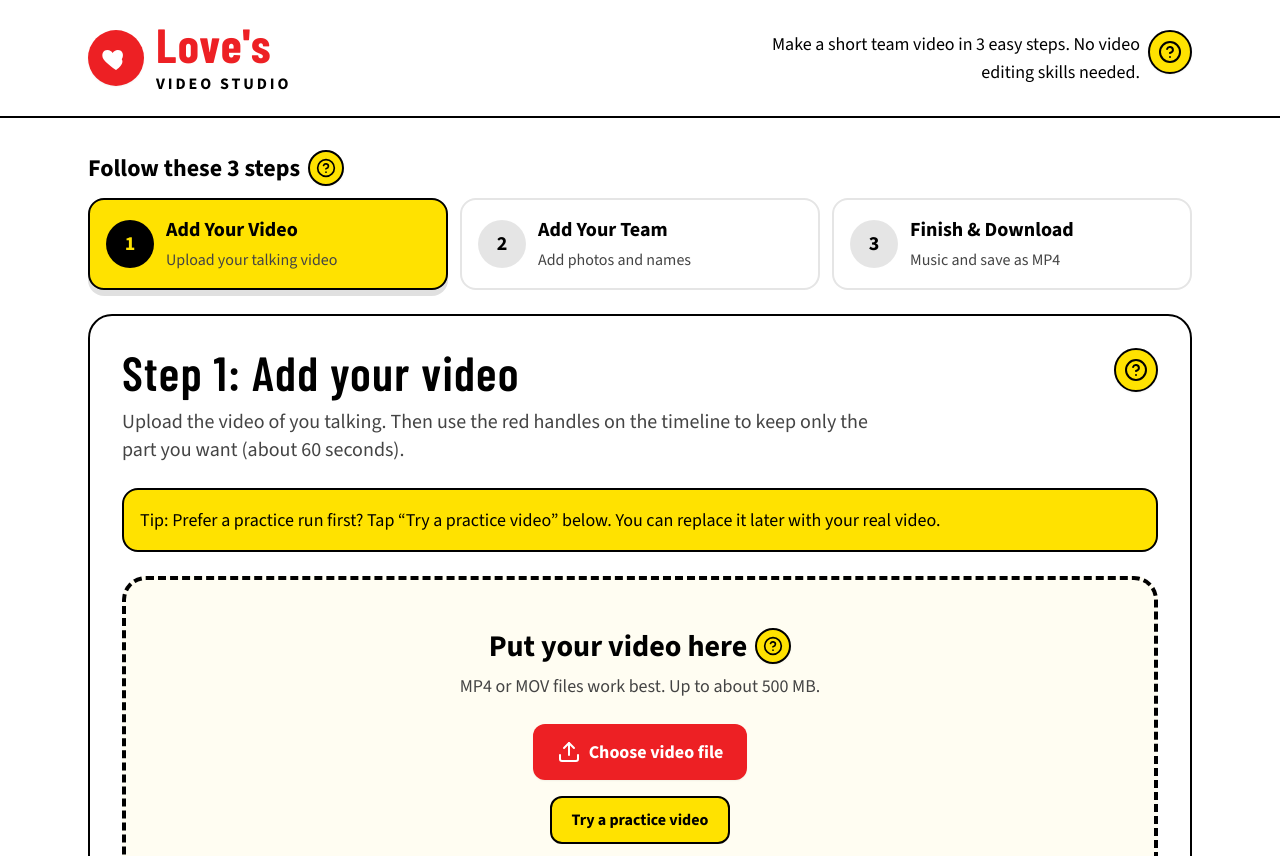
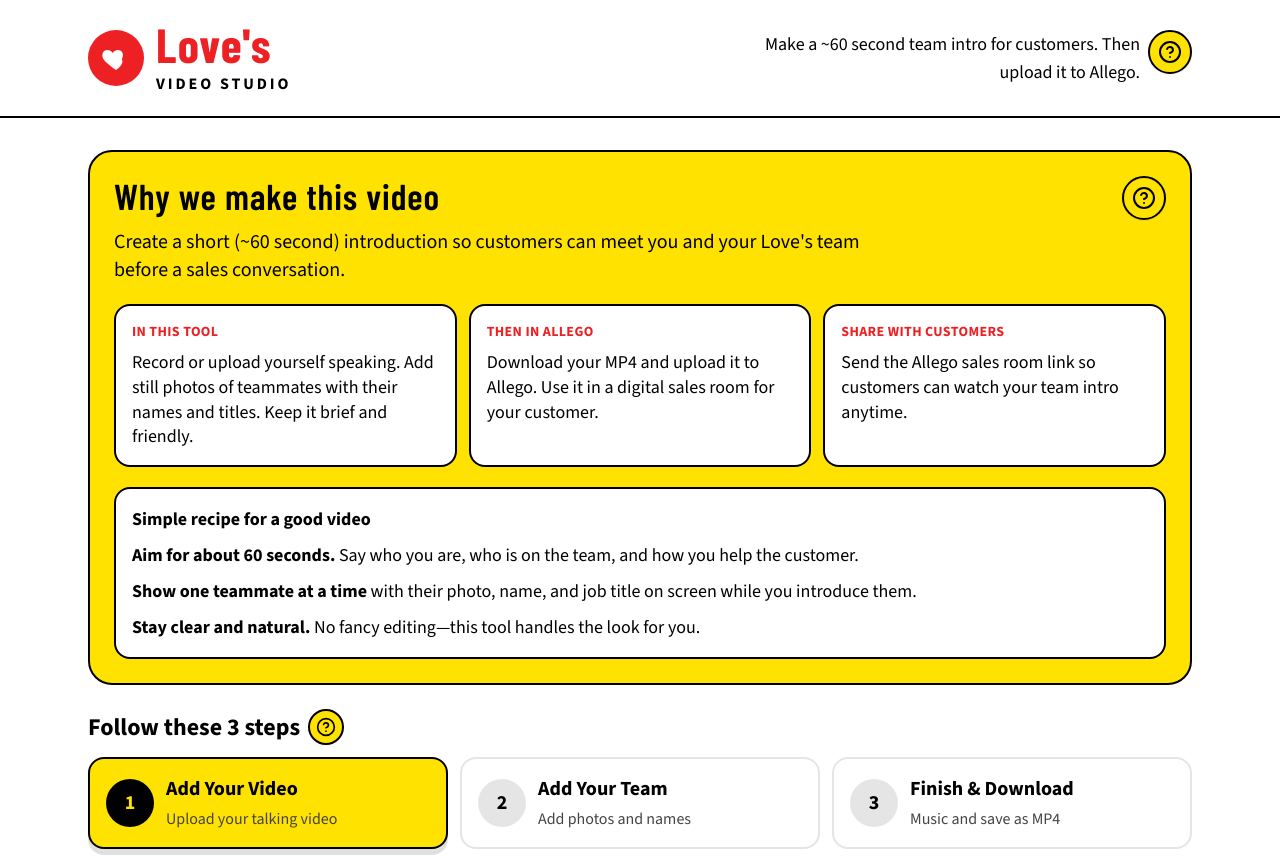
Before and after one commit to joshuawilliambell-cmd/clip-flow, a Next.js app: page / in a window 1280 px wide. Shown: the top 856 px of the page. Built offline with nearby package versions, Linux system fonts and the light colour scheme.

Commit message:
Add concise purpose guide for Allego team intro videos
Explain why employees create the ~60s intro, how PIP photos introduce
teammates, and the Allego digital sales room handoff in plain language.

Co-authored-by: joshuawilliambell <joshuawilliambell@gmail.com>

```diff
--- /dev/null
+++ b/src/components/PurposeGuide.tsx
@@ -0,0 +1,90 @@
+"use client";
+
+import { HelpTip } from "@/components/HelpTip";
+
+/**
+ * Short purpose / how-this-fits-Allego guide for Love's employees.
+ */
+export function PurposeGuide() {
+  return (
+    <section
+      aria-labelledby="purpose-heading"
+      className="mb-6 rounded-3xl border-2 border-[var(--ink)] bg-[var(--yellow)] p-5 md:p-6"
+    >
+      <div className="flex flex-wrap items-start justify-between gap-3">
+        <div className="max-w-3xl">
+          <h2
+            id="purpose-heading"
+            className="font-display text-3xl tracking-wide text-[var(--ink)] md:text-4xl"
+          >
+            Why we make this video
+          </h2>
+          <p className="mt-3 text-lg font-medium leading-relaxed text-[var(--ink)] md:text-xl">
+            Create a short (~60 second) introduction so customers can meet you
+            and your Love&apos;s team before a sales conversation.
+          </p>
+        </div>
+        <HelpTip title="Why this matters" size="lg">
+          <p>
+            Customers trust people they recognize. This short video puts faces
+            and names with your team.
+          </p>
+          <p>
+            After you finish here, you upload the video to Allego and place it
+            in a digital sales room you can share with customers.
+          </p>
+        </HelpTip>
+      </div>
+
+      <ol className="mt-5 grid gap-3 md:grid-cols-3">
+        <li className="rounded-2xl border-2 border-[var(--ink)] bg-white p-4">
+          <p className="text-sm font-bold uppercase tracking-wide text-[var(--primary)]">
+            In this tool
+          </p>
+          <p className="mt-2 text-lg font-medium leading-snug text-[var(--ink)]">
+            Record or upload yourself speaking. Add still photos of teammates
+            with their names and titles. Keep it brief and friendly.
+          </p>
+        </li>
+        <li className="rounded-2xl border-2 border-[var(--ink)] bg-white p-4">
+          <p className="text-sm font-bold uppercase tracking-wide text-[var(--primary)]">
+            Then in Allego
+          </p>
+          <p className="mt-2 text-lg font-medium leading-snug text-[var(--ink)]">
+            Download your MP4 and upload it to Allego. Use it in a digital sales
+            room for your customer.
+          </p>
+        </li>
+        <li className="rounded-2xl border-2 border-[var(--ink)] bg-white p-4">
+          <p className="text-sm font-bold uppercase tracking-wide text-[var(--primary)]">
+            Share with customers
+          </p>
+          <p className="mt-2 text-lg font-medium leading-snug text-[var(--ink)]">
+            Send the Allego sales room link so customers can watch your team
+            intro anytime.
+          </p>
+        </li>
+      </ol>
+
+      <div className="mt-5 rounded-2xl border-2 border-[var(--ink)] bg-white px-4 py-4">
+        <p className="text-base font-bold text-[var(--ink)] md:text-lg">
+          Simple recipe for a good video
+        </p>
+        <ul className="mt-2 space-y-2 text-base leading-relaxed text-[var(--ink)] md:text-lg">
+          <li>
+            <strong>Aim for about 60 seconds.</strong> Say who you are, who is
+            on the team, and how you help the customer.
+          </li>
+          <li>
+            <strong>Show one teammate at a time</strong> with their photo, name,
+            and job title on screen while you introduce them.
+          </li>
+          <li>
+            <strong>Stay clear and natural.</strong> No fancy editing—this tool
+            handles the look for you.
+          </li>
+        </ul>
+      </div>
+    </section>
+  );
+}
--- a/src/components/StudioApp.tsx
+++ b/src/components/StudioApp.tsx
@@ -3,6 +3,7 @@
 import { StudioProvider, useStudio } from "@/lib/studio-context";
 import { StepIndicator } from "@/components/StepIndicator";
 import { HelpTip } from "@/components/HelpTip";
+import { PurposeGuide } from "@/components/PurposeGuide";
 import { VideoUploadStep } from "@/components/steps/VideoUploadStep";
 import { TeamPhotosStep } from "@/components/steps/TeamPhotosStep";
 import { PreviewExportStep } from "@/components/steps/PreviewExportStep";
@@ -41,23 +42,21 @@ function StudioShell() {
 
           <div className="flex max-w-md items-start gap-2">
             <p className="text-right text-base font-medium leading-snug text-[var(--ink)] md:text-lg">
-              Make a short team video in 3 easy steps. No video editing skills
-              needed.
+              Make a ~60 second team intro for customers. Then upload it to
+              Allego.
             </p>
             <HelpTip title="What is this tool?" size="lg">
               <p>
-                This app helps you make a about 60-second introduction video for
-                customers.
+                This tool helps Love&apos;s employees make a short video that
+                introduces you and your teammates to customers.
               </p>
               <p>
-                <strong>Step 1:</strong> Add your talking video.
+                You talk on camera. Still photos of teammates appear on screen
+                with their name and title while you introduce them.
               </p>
               <p>
-                <strong>Step 2:</strong> Add photos of your team.
-              </p>
-              <p>
-                <strong>Step 3:</strong> Choose music, check the preview, then
-                export an MP4 file.
+                When you finish, download the MP4, upload it to Allego, and add
+                it to a digital sales room you can share.
               </p>
               <p>Tap any yellow ? button anytime for help.</p>
             </HelpTip>
@@ -66,7 +65,10 @@ function StudioShell() {
       </header>
 
       <main className="mx-auto max-w-6xl px-4 py-6 md:px-6 md:py-8">
-        <div className="animate-fade-up-delay mb-6">
+        <div className="animate-fade-up-delay">
+          <PurposeGuide />
+        </div>
+        <div className="mb-6">
           <StepIndicator step={step} onChange={setStep} />
         </div>
 
--- a/src/components/steps/PreviewExportStep.tsx
+++ b/src/components/steps/PreviewExportStep.tsx
@@ -258,8 +258,9 @@ export function PreviewExportStep() {
             <p>Tap Export to MP4 and wait. A progress bar shows the work.</p>
             <p>When it finishes, tap Download MP4 to save the file.</p>
             <p>
-              Then open Allego and upload that MP4 file there. This tool does
-              not upload to Allego by itself yet.
+              Next, upload that MP4 in Allego and add it to a digital sales room
+              you can share with customers. This tool does not upload to Allego
+              by itself yet.
             </p>
             <p>Chrome or Edge works best for exporting.</p>
           </HelpTip>
@@ -305,6 +306,15 @@ export function PreviewExportStep() {
             {error}
           </p>
         ) : null}
+
+        <div className="mt-5 rounded-2xl border-2 border-[var(--ink)] bg-white px-4 py-4">
+          <p className="text-lg font-bold text-[var(--ink)]">After you download</p>
+          <ol className="mt-2 list-decimal space-y-1 pl-6 text-base leading-relaxed text-[var(--ink)] md:text-lg">
+            <li>Open Allego and upload your MP4.</li>
+            <li>Add the video to a digital sales room.</li>
+            <li>Share that sales room link with your customer.</li>
+          </ol>
+        </div>
       </div>
 
       <div className="flex justify-start border-t-2 border-[var(--border)] pt-4">
```
Also changed, not shown: 1 other file (tests, documents, lock files or other folders).
